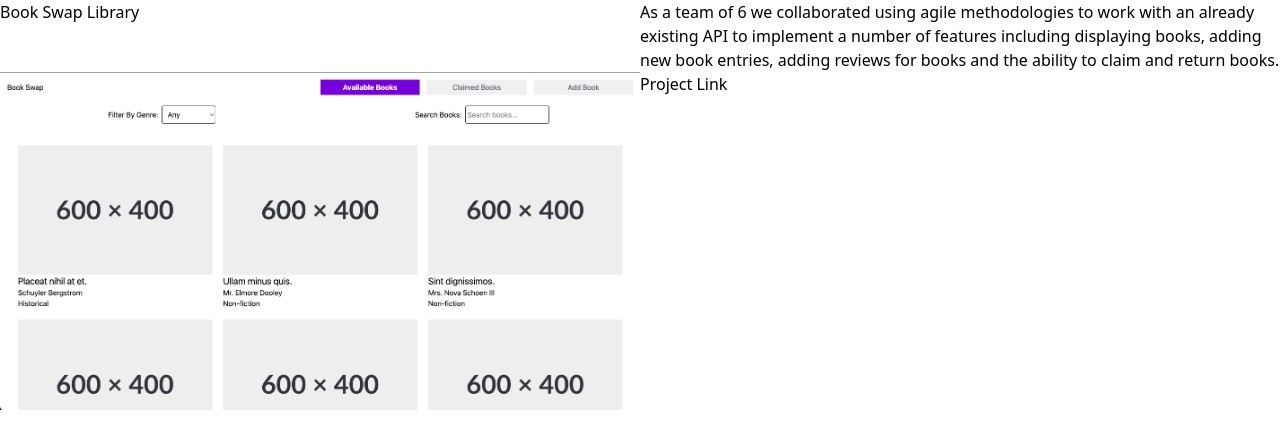
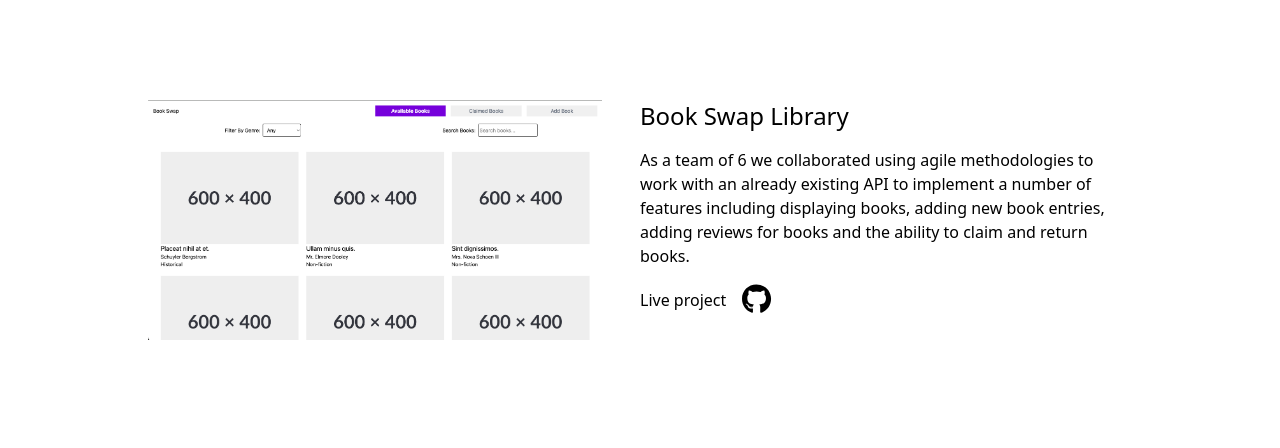
Before and after one commit to jlesliegit/react-portfolio, a React (Vite) app: page /projects/1 in a window 1280 px wide. Shown: the top 448 px of the page. Built offline with nearby package versions, Linux system fonts and the light colour scheme.

Commit message:
styled single project page

```diff
--- a/public/projects.json
+++ b/public/projects.json
@@ -6,7 +6,8 @@
       "description": "As a team of 6 we collaborated using agile methodologies to work with an already existing API to implement a number of features including displaying books, adding new book entries, adding reviews for books and the ability to claim and return books.",
       "image": "/assets/bookswap.png",
       "alt": "",
-      "link": "https://2025-htmelephant-bookswap.dev.io-academy.uk/"
+      "link": "https://2025-htmelephant-bookswap.dev.io-academy.uk/",
+      "liveLink" : "https://2025-htmelephant-bookswap.dev.io-academy.uk/"
     },
     {
       "id" : "2",
@@ -14,7 +15,8 @@
       "description": "A PHP application styled with Tailwind CSS to display blog posts retrieved from a MySQL database. Included user authentication and validation to allow interaction with blog posts. Users have functionality to add, blogs, leave comments and like or dislike posts. All information tracked in the Database and shown on front end.",
       "image": "/assets/phpBlog.png",
       "alt": "",
-      "link": "https://2025-sql-seagulls-blog.dev.io-academy.uk/"
+      "link": "https://2025-sql-seagulls-blog.dev.io-academy.uk/",
+      "liveLink" : "https://2025-sql-seagulls-blog.dev.io-academy.uk/"
     },
     {
       "id" : "3",
--- a/src/atoms/DisplaySingleProject.jsx
+++ b/src/atoms/DisplaySingleProject.jsx
@@ -1,5 +1,7 @@
 import {useParams} from "react-router-dom";
 import {useEffect, useState} from "react";
+import {FontAwesomeIcon} from "@fortawesome/react-fontawesome";
+import {faGithub} from "@fortawesome/free-brands-svg-icons";
 
 export default function DisplaySingleProject(){
     const {id} = useParams();
@@ -23,17 +25,18 @@ export default function DisplaySingleProject(){
     }, [id]);
 
     return (
-        <div className={'grid grid-cols-2'}>
-            <h1>{project.title}</h1>
+        <div className={'grid grid-cols-1 mx-32 mt-20 p-5 md:grid-cols-2'}>
+                {project.image && <img src={project.image} alt={project.title} className={'h-60'} />}
+            <div className={'flex flex-col col-start-2 gap-4'}>
+            <h1 className={'text-2xl'}>{project.title}</h1>
             <p>{project.description}</p>
-            {project.image && <img src={project.image} alt={project.title} />}
-            {project.link && (
-                <p>
+                <div className={'flex items-center gap-4'}>
+                    <a href={project.liveLink} target="_blank" className={'hover:text-gray-600'}>Live project</a>
                     <a href={project.link} target="_blank">
-                        Project Link
+                        <FontAwesomeIcon icon={faGithub} className="text-3xl hover:text-gray-600"/>
                     </a>
-                </p>
-            )}
+                </div>
+            </div>
         </div>
     );
 }
--- a/src/atoms/SingleProjectBox.jsx
+++ b/src/atoms/SingleProjectBox.jsx
@@ -6,7 +6,7 @@ export default function SingleProjectBox({ id, title, image, description }) {
     return (
         <div
             className={`flex flex-col justify-center items-center cursor-pointer rounded-lg transition-all duration-300 ${
-                isHovered ? "grayscale-0" : "grayscale"
+                isHovered ? "grayscale-0 drop-shadow-md" : "grayscale"
             }`}
             onMouseEnter={() => setIsHovered(true)}
             onMouseLeave={() => setIsHovered(false)}
```
